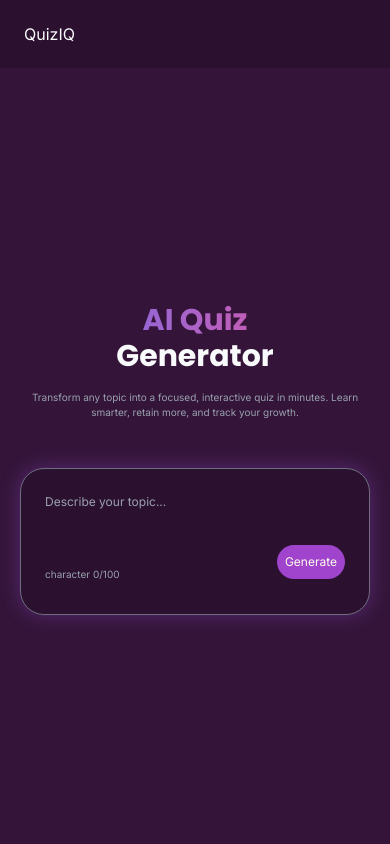
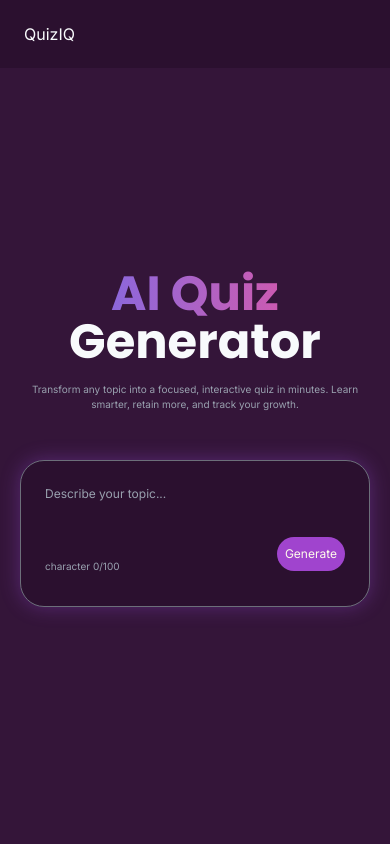
Before and after one commit to ayaanshaikh15/Quiziq, a React app in the folder frontend/: page / in a window 390 px wide. Shown: the top 844 px of the page. Built offline with nearby package versions, Linux system fonts and the light colour scheme; no server answers; the HTML template or start-up script is replaced by a standard one.

Commit message:
fix: Increase font size of QuizIQ title in HomeScreen component

```diff
--- a/frontend/src/components/HomeScreen.jsx
+++ b/frontend/src/components/HomeScreen.jsx
@@ -44,11 +44,11 @@ function HomeScreen() {
 
   ]
   return (
-    <div className="pt-15 ">
+    <div className="pt-10 sm:pt-12 md:pt-16 ">
       <section className=" h-screen p-5 flex items-center justify-center">
          <div className="text-center w-full ">
           <div>
-            <h1 className="font-bold text-3xl md:text-7xl">
+            <h1 className="font-bold text-5xl md:text-7xl">
               <div className="bg-linear-to-r from-ai-gradient-from to-ai-gradient-to bg-clip-text text-transparent">
                 AI Quiz
               </div>{" "}
```
